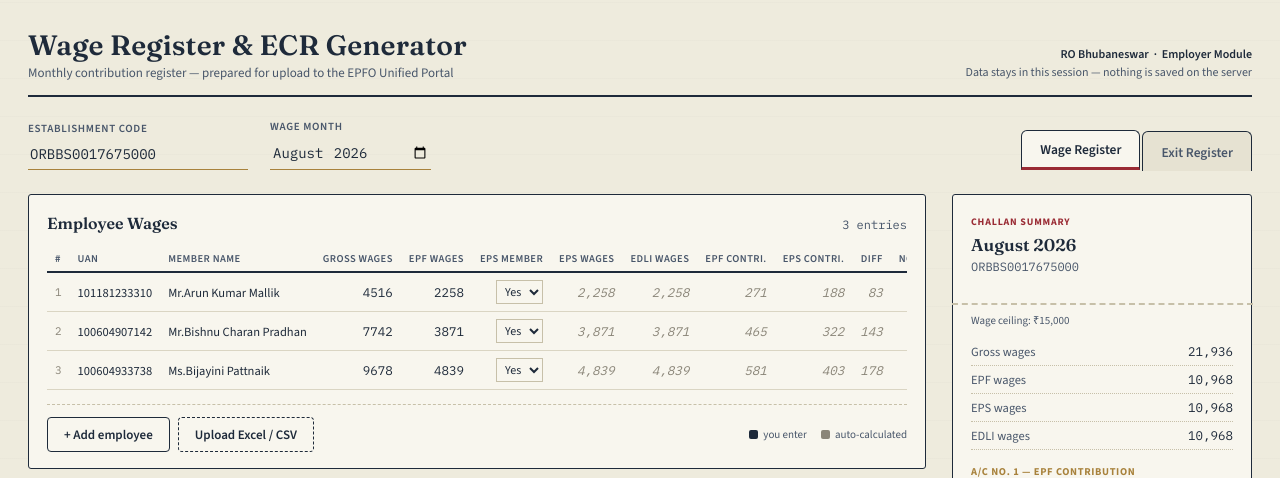
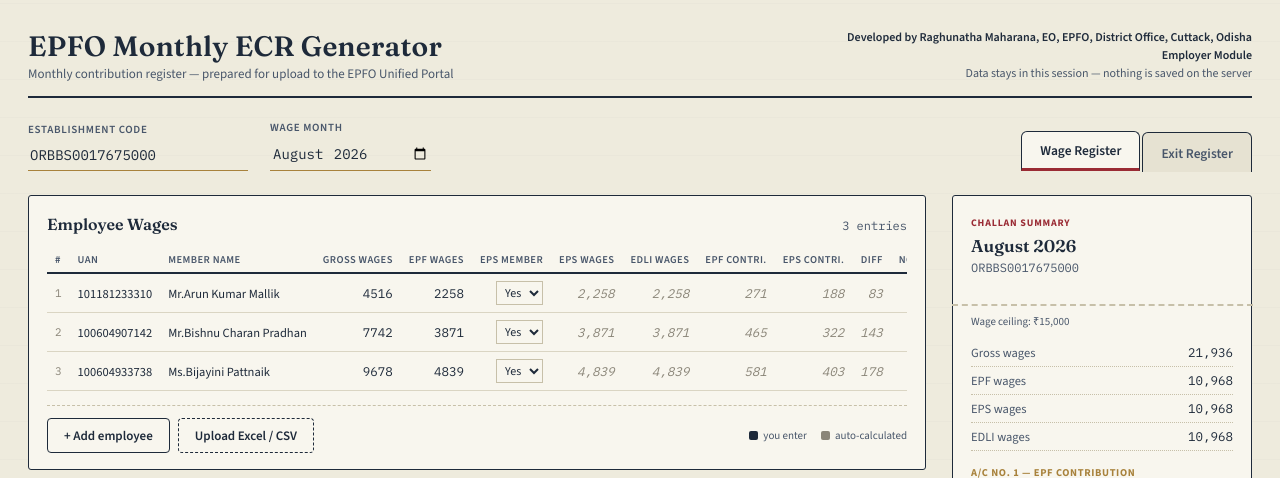
Before and after one commit to EPFRAGHU/ecr-generator, a Flask app: page / in a window 1280 px wide. Shown: the top 478 px of the page. Run offline with Flask 3, Linux system fonts and the light colour scheme.

Commit message:
Rename page to EPFO Monthly ECR Generator and update credit line
Replace the RO Bhubaneswar masthead line with the developer credit
(Raghunatha Maharana, EO, EPFO, District Office, Cuttack, Odisha)
followed by Employer Module.

```diff
--- a/templates/index.html
+++ b/templates/index.html
@@ -3,7 +3,7 @@
 <head>
 <meta charset="UTF-8">
 <meta name="viewport" content="width=device-width, initial-scale=1.0">
-<title>ECR Register</title>
+<title>EPFO Monthly ECR Generator</title>
 <link rel="preconnect" href="https://fonts.googleapis.com">
 <link href="https://fonts.googleapis.com/css2?family=Fraunces:opsz,wght@9..144,400;9..144,500;9..144,600&family=Source+Sans+3:wght@400;500;600;700&family=IBM+Plex+Mono:wght@400;500&display=swap" rel="stylesheet">
 <link rel="stylesheet" href="{{ url_for('static', filename='style.css') }}">
@@ -12,11 +12,12 @@
 
 <div class="masthead">
   <div>
-    <h1>Wage Register &amp; ECR Generator</h1>
+    <h1>EPFO Monthly ECR Generator</h1>
     <p class="sub">Monthly contribution register — prepared for upload to the EPFO Unified Portal</p>
   </div>
   <div class="masthead-right">
-    <div class="office">RO Bhubaneswar &nbsp;·&nbsp; Employer Module</div>
+    <div class="office">Developed by Raghunatha Maharana, EO, EPFO, District Office, Cuttack, Odisha</div>
+    <div class="office">Employer Module</div>
     <div>Data stays in this session — nothing is saved on the server</div>
   </div>
 </div>
```
